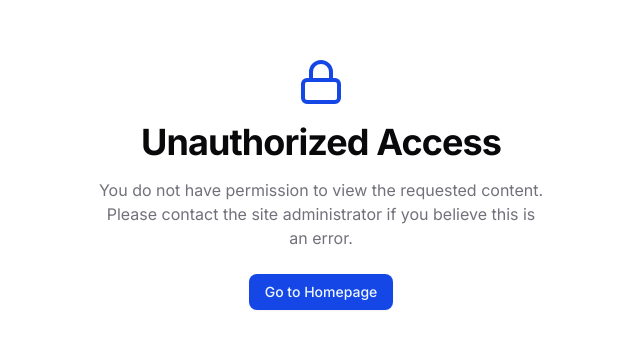
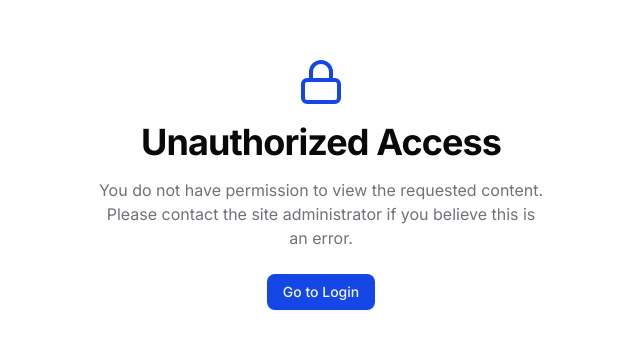
Before and after one commit to kristiansntsdev/fe-admin-weworship, a Next.js app: page /unauthorized in a window 1280 px wide. Shown: the part 216-564 px from the top of the page, without its empty margins (319-959 px from the left). Built offline with nearby package versions, Linux system fonts and the light colour scheme; a web font is replaced by a local one.

Commit message:
fix: redirect unauthorized users to login instead of homepage

```diff
--- a/src/app/(main)/unauthorized/page.tsx
+++ b/src/app/(main)/unauthorized/page.tsx
@@ -14,11 +14,11 @@ export default function page() {
         </p>
         <div className="mt-6">
           <Link
-            href="dashboard"
+            href="/auth/v2/login"
             className="inline-flex items-center rounded-md bg-primary px-4 py-2 font-medium text-primary-foreground text-sm shadow-xs transition-colors hover:bg-primary/90 focus:outline-hidden focus:ring-2 focus:ring-primary focus:ring-offset-2"
             prefetch={false}
           >
-            Go to Homepage
+            Go to Login
           </Link>
         </div>
       </div>
--- a/src/proxy.ts
+++ b/src/proxy.ts
@@ -38,9 +38,11 @@ export function proxy(req: NextRequest) {
   if (isDashboard && sessionToken) {
     const role = decodeRole(sessionToken);
 
-    // Invalid token or plain user → unauthorized
+    // Invalid token or plain user → redirect to login
     if (!role || role === "user") {
-      return NextResponse.redirect(new URL("/unauthorized", req.url));
+      const loginUrl = new URL("/auth/v2/login", req.url);
+      loginUrl.searchParams.set("from", pathname);
+      return NextResponse.redirect(loginUrl);
     }
 
     // Maintenancer cannot access admin-only paths
```
